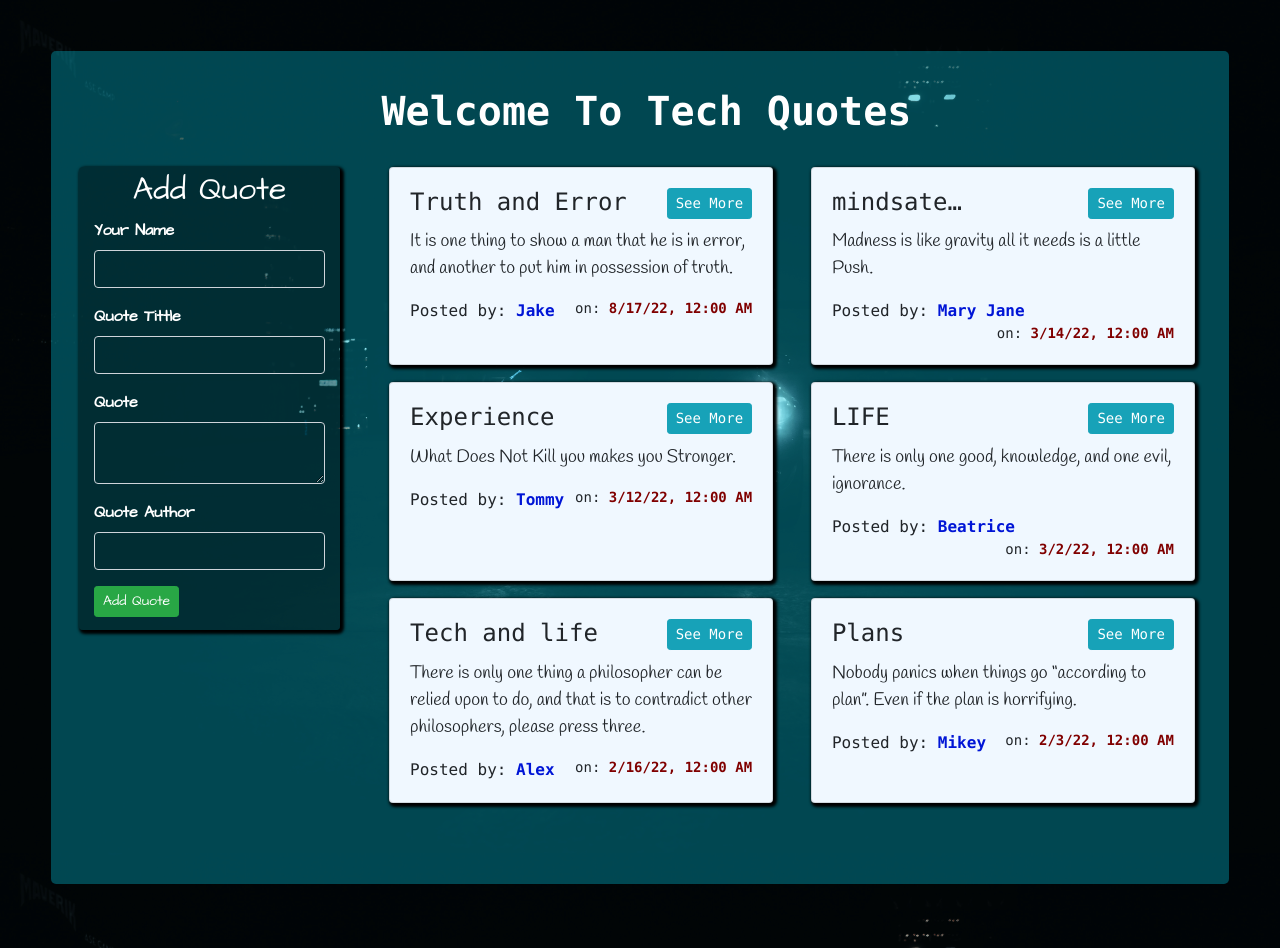
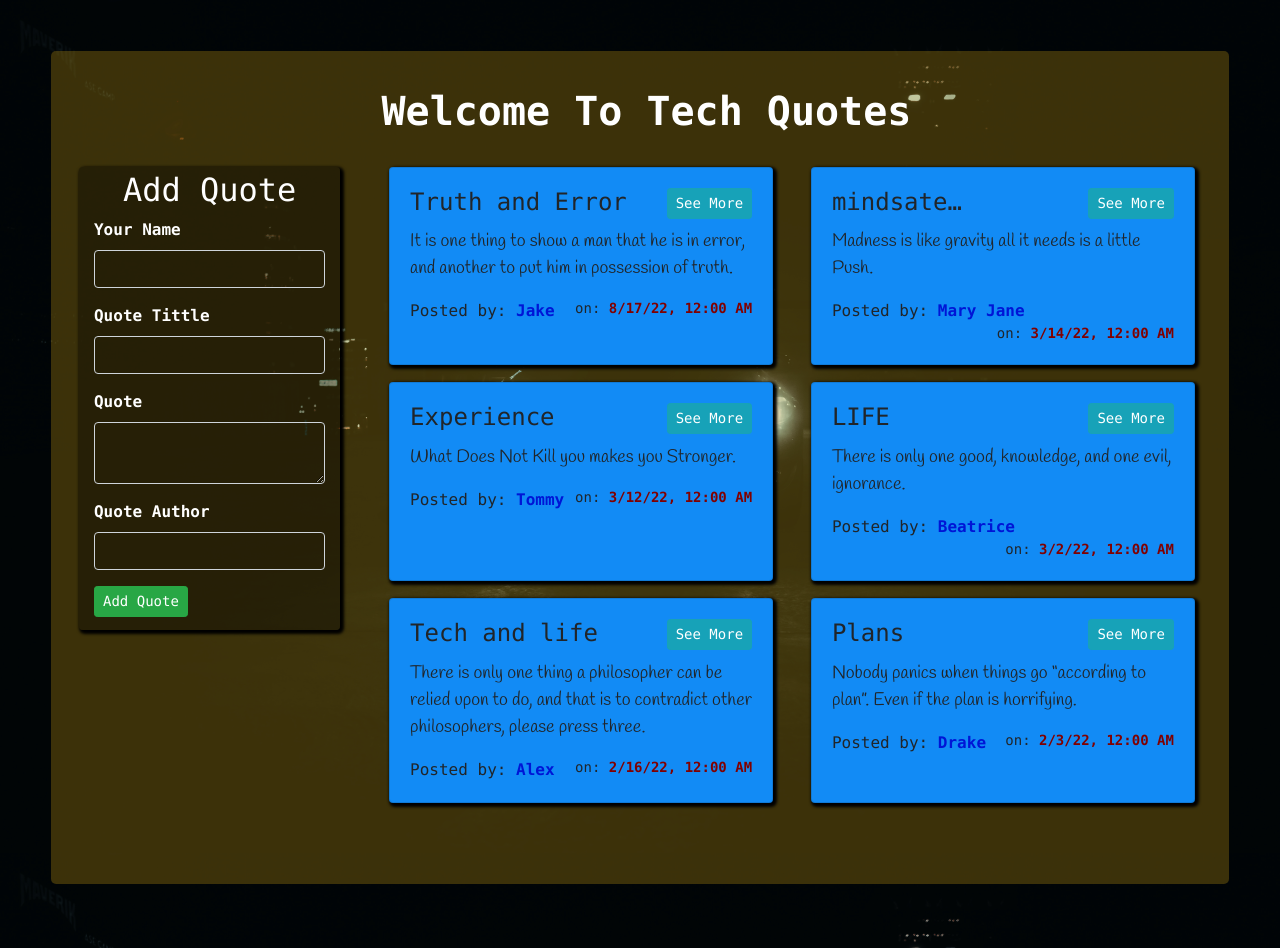
Before and after one commit to timmyworldboss/quoteapp, an Angular app: page / in a window 1280 px wide. Built offline with nearby package versions, Linux system fonts and the light colour scheme; a web font is replaced by a local one; what @sweetalert2/ngx-sweetalert2 would draw is missing.

Commit message:
box shadow

```diff
--- a/src/app/quotes-form/quotes-form.component.css
+++ b/src/app/quotes-form/quotes-form.component.css
@@ -22,6 +22,6 @@ hr{
   border-radius: 4px;
   padding-bottom: 5%;
   box-shadow: 2px 2px 3px 2px black;
-  font-family: 'Architects Daughter', cursive;
+  font-family: 'Lucida Console', cursive;
   margin-bottom: 5%;
 }
--- a/src/app/quotes/quotes.component.css
+++ b/src/app/quotes/quotes.component.css
@@ -13,7 +13,7 @@ span{
   font-family: 'Lucida Console', cursive;
 }
 .overlay{
-  background-color:rgba(0, 225, 255, 0.301);
+  background-color:rgba(194, 153, 18, 0.301);
   border-radius: 5px;
   margin-top:4%;
   margin-left: 4%;
@@ -37,8 +37,8 @@ span{
 }
 .card{
   margin-bottom: 2%;
-  background-color: aliceblue;
-  box-shadow: 2px 2px 3px 2px black;
+  background-color: rgb(18, 139, 245);
+  box-shadow: 2px 2px 3px 2px rgb(0, 0, 0);
 }
 #date{
   float: right;
--- a/src/app/quotes/quotes.component.ts
+++ b/src/app/quotes/quotes.component.ts
@@ -11,7 +11,7 @@ export class QuotesComponent implements OnInit {
   quotes:Quote[] = [
     new Quote (1,'Tommy','Experience','What Does Not Kill you makes you Stronger.','gregory issacs', new Date(2022,2,12),0,0),
     new Quote (2,'Mary Jane','mindsate…','Madness is like gravity all it needs is a little Push.','The joker',new Date(2022,2,14),0,0),
-    new Quote (3,'Mikey','Plans','Nobody panics when things go “according to plan”. Even if the plan is horrifying.','immanuel kant',new Date(2022,1,3),0,0),
+    new Quote (3,'Drake','Plans','Nobody panics when things go “according to plan”. Even if the plan is horrifying.','immanuel kant',new Date(2022,1,3),0,0),
     new Quote (4,'Beatrice','LIFE','There is only one good, knowledge, and one evil, ignorance.','Socrates',new Date(2022,2,2),0,0),
     new Quote (5,'Jake','Truth and Error','It is one thing to show a man that he is in error, and another to put him in possession of truth.','Plato',new Date(2022,7,17),0,0),
     new Quote (6,'Alex','Tech and life','There is only one thing a philosopher can be relied upon to do, and that is to contradict other philosophers, please press three.','William james',new Date(2022,1,16),0,0)
```
